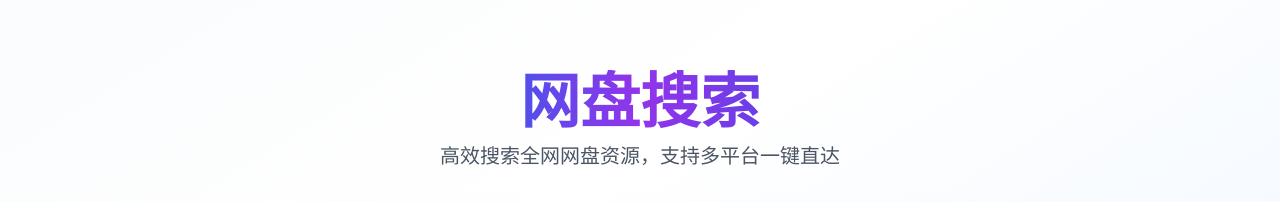
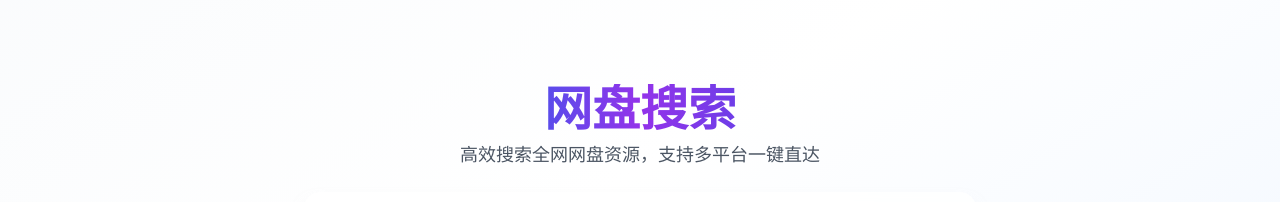
Before and after one commit to Fiz2Z/pansouweb, a React (Vite) app: page / in a window 1280 px wide. Shown: the part 241-443 px from the top of the page. Built offline with nearby package versions, Linux system fonts and the light colour scheme; no server answers.

Commit message:
更新 index.html 和 manifest.json 中的图标路径，替换为新的 icon.svg；调整 App 组件的样式，优化首页布局和文本显示，提升用户体验。

```diff
--- a/index.html
+++ b/index.html
@@ -2,7 +2,7 @@
 <html lang="zh-CN">
   <head>
     <meta charset="UTF-8" />
-    <link rel="icon" type="image/svg+xml" href="/vite.svg" />
+    <link rel="icon" type="image/svg+xml" href="/icon.svg" />
     <meta name="viewport" content="width=device-width, initial-scale=1.0, viewport-fit=cover" />
     <title>网盘搜索</title>
     <meta name="description" content="高效搜索各大网盘资源的工具" />
@@ -19,7 +19,7 @@
     <link rel="manifest" href="/manifest.json" />
 
     <!-- iOS Icons -->
-    <link rel="apple-touch-icon" href="/vite.svg" />
+    <link rel="apple-touch-icon" href="/icon.svg" />
 
     <!-- iOS Splash Screens -->
     <meta name="apple-mobile-web-app-capable" content="yes" />
--- a/src/App.jsx
+++ b/src/App.jsx
@@ -57,14 +57,14 @@ function App() {
         <main className="flex-1 container mx-auto px-4 max-w-6xl">
           {/* 首页状态 */}
           {!searchResults && !isLoading && !error && (
-            <div className="flex flex-col justify-between min-h-[calc(100vh-120px)] py-4">
-              <div className="flex-grow flex flex-col justify-center items-center">
+            <div className="flex flex-col h-[calc(100vh-100px)] max-h-screen overflow-hidden">
+              <div className="flex-1 flex flex-col justify-center items-center px-4 pb-4">
                 {/* 主标题区域 */}
-                <div className="text-center mb-8 animate-fade-in">
-                  <h1 className="text-4xl sm:text-5xl md:text-6xl font-bold bg-gradient-to-r from-blue-600 via-purple-600 to-indigo-600 bg-clip-text text-transparent mb-3">
+                <div className="text-center mb-4 sm:mb-6 animate-fade-in">
+                  <h1 className="text-3xl sm:text-4xl md:text-5xl font-bold bg-gradient-to-r from-blue-600 via-purple-600 to-indigo-600 bg-clip-text text-transparent mb-2">
                     网盘搜索
                   </h1>
-                  <p className="text-lg sm:text-xl text-gray-600 dark:text-gray-300 max-w-2xl mx-auto leading-relaxed">
+                  <p className="text-sm sm:text-base md:text-lg text-gray-600 dark:text-gray-300 max-w-2xl mx-auto leading-relaxed">
                     高效搜索全网网盘资源，支持多平台一键直达
                   </p>
                 </div>
```
Also changed, not shown: public/icon.svg (added), public/manifest.json.
